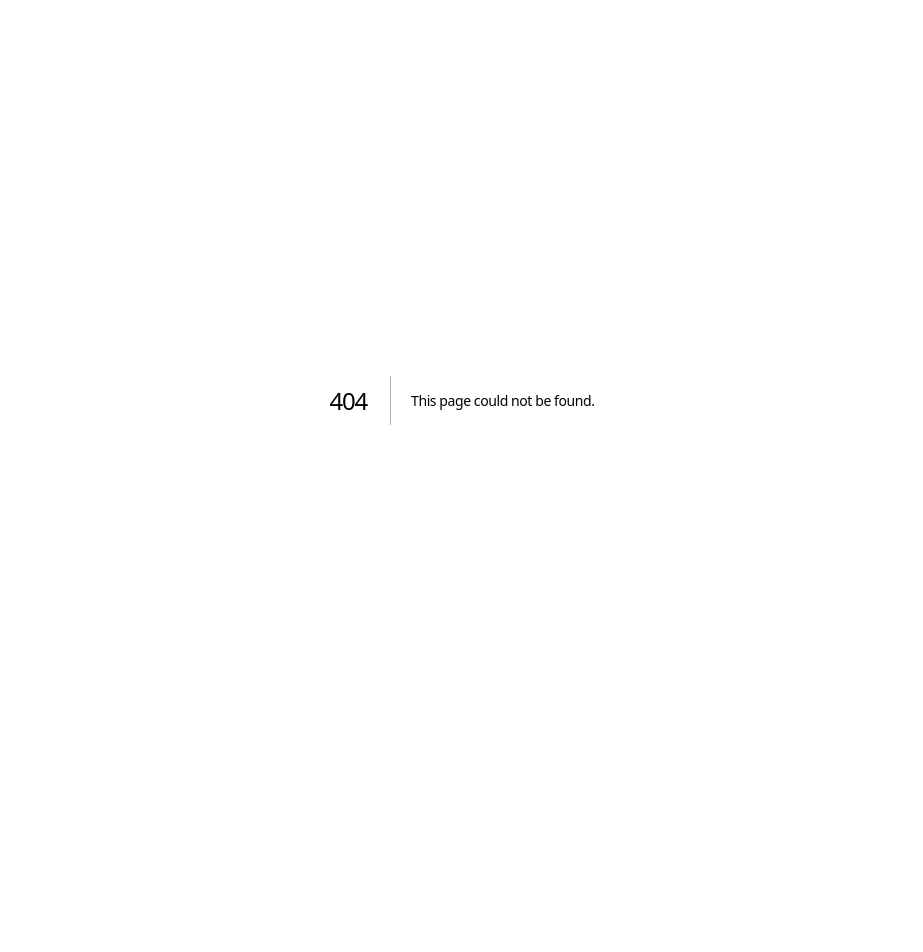
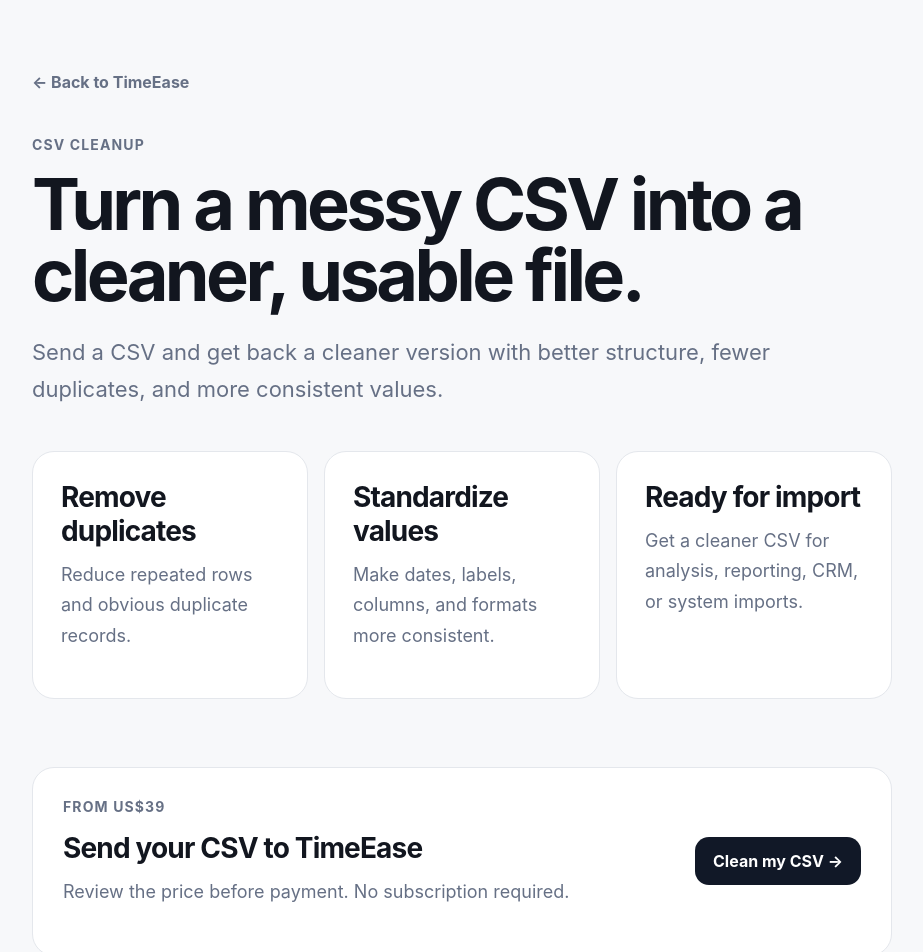
Before and after one commit to goplanetdigital/timeease-web, a Next.js app: page /csv-cleanup in a window 1280 px wide. Before the commit this address had no page. Shown: the top 952 px of the page, without its empty margins (178-1101 px from the left). Before the commit the page ends 800 px from the top, so only its background shows below. Built offline with nearby package versions, Linux system fonts and the light colour scheme.

Commit message:
Add csv-cleanup landing page

```diff
--- /dev/null
+++ b/app/csv-cleanup/page.tsx
@@ -0,0 +1,51 @@
+import Link from "next/link";
+import type { Metadata } from "next";
+
+export const metadata: Metadata = {
+  title: "CSV Cleanup",
+  description: "Clean messy CSV files by fixing structure, removing duplicates, and standardizing data with TimeEase.",
+  alternates: { canonical: "/csv-cleanup" },
+};
+
+export default function CsvCleanupPage() {
+  return (
+    <main className="page-shell article-shell">
+      <Link className="back-link" href="/">← Back to TimeEase</Link>
+
+      <section className="page-header">
+        <div className="eyebrow">CSV Cleanup</div>
+        <h1>Turn a messy CSV into a cleaner, usable file.</h1>
+        <p className="article-intro">
+          Send a CSV and get back a cleaner version with better structure,
+          fewer duplicates, and more consistent values.
+        </p>
+      </section>
+
+      <section className="grid">
+        <article className="card">
+          <h2>Remove duplicates</h2>
+          <p>Reduce repeated rows and obvious duplicate records.</p>
+        </article>
+        <article className="card">
+          <h2>Standardize values</h2>
+          <p>Make dates, labels, columns, and formats more consistent.</p>
+        </article>
+        <article className="card">
+          <h2>Ready for import</h2>
+          <p>Get a cleaner CSV for analysis, reporting, CRM, or system imports.</p>
+        </article>
+      </section>
+
+      <section className="cta-panel">
+        <div>
+          <div className="eyebrow">From US$39</div>
+          <h2>Send your CSV to TimeEase</h2>
+          <p>Review the price before payment. No subscription required.</p>
+        </div>
+        <Link className="button primary" href="/upload">
+          Clean my CSV →
+        </Link>
+      </section>
+    </main>
+  );
+}
```
